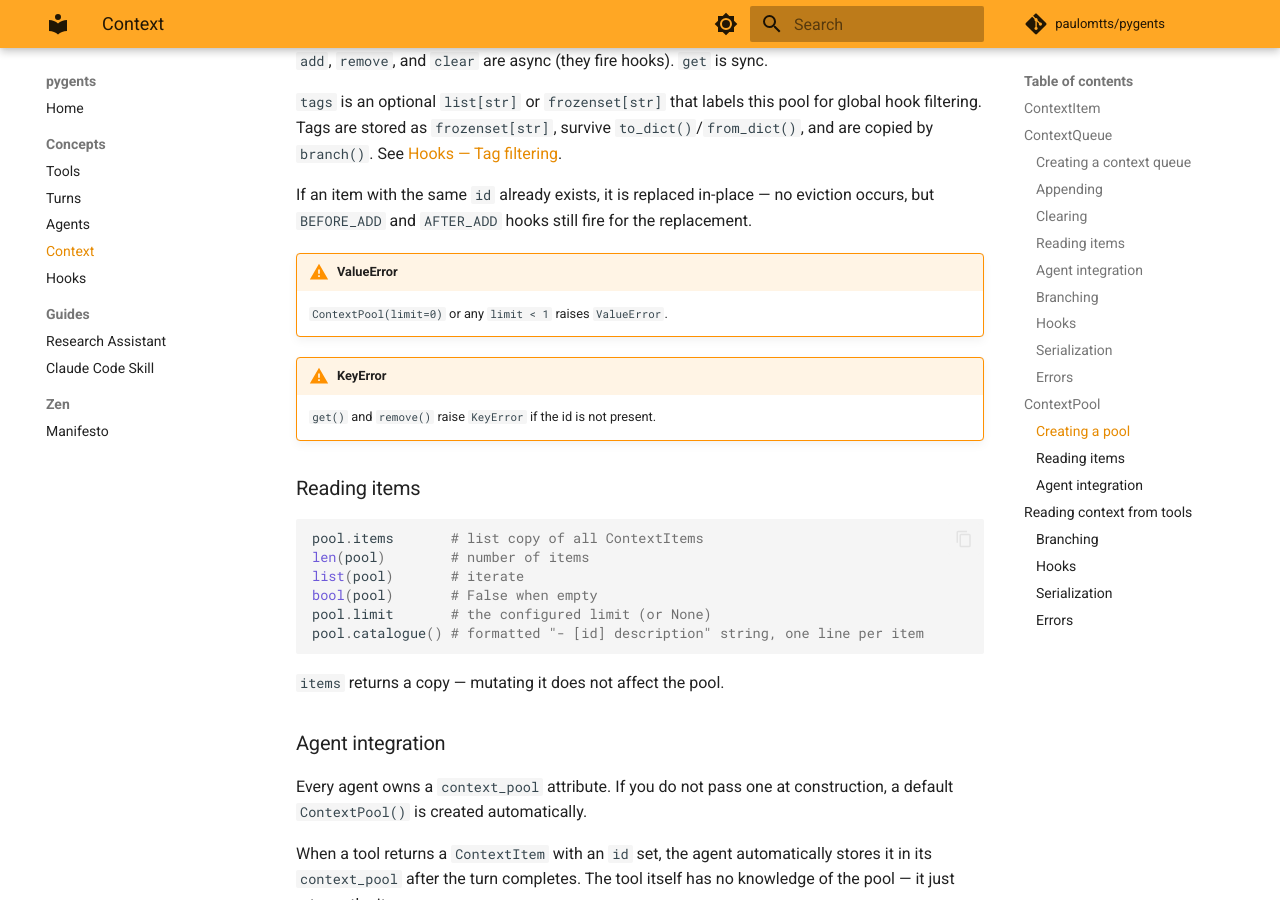
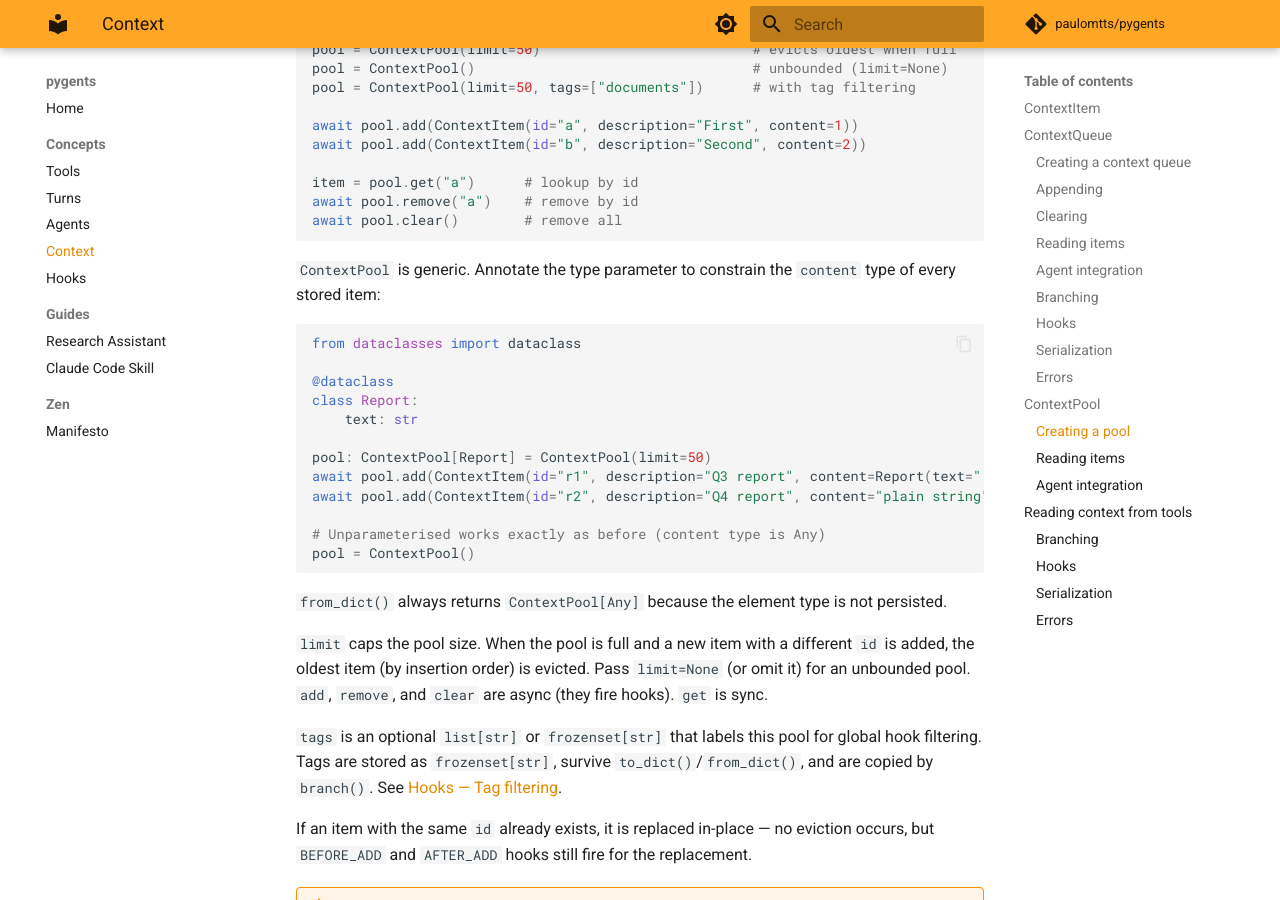
Before and after one commit to paulomtts/pygents, an MkDocs documentation site: the page built from docs/concepts/context.md, in a window 1280 px wide and 900 px high, scrolled down 6331 px. Built offline with MkDocs 1.6.1 and Material for MkDocs 9.7.7, drawn with Linux system fonts in a browser that asks for light colours; comment, search, counter and statistics services are not loaded; some of the changed text lies outside the part shown.

Commit message:
feat(context): make ContextQueue and ContextPool generic
Both classes now accept a type parameter so developers can write
ContextQueue[str] or ContextPool[MyModel] and have type checkers
enforce item content types. Unparameterised usage is unchanged.

Co-Authored-By: Claude Sonnet 4.6 <noreply@anthropic.com>

````diff
--- a/docs/concepts/context.md
+++ b/docs/concepts/context.md
@@ -54,6 +54,19 @@ await cq.append(ContextItem(content="assistant: hi there"))
 ```
 
 `limit` is the maximum number of items (must be >= 1). `ContextQueue` only accepts `ContextItem` instances.
+
+`ContextQueue` is generic. Annotate the type parameter to let type checkers enforce that items match the expected content type:
+
+```python
+cq: ContextQueue[str] = ContextQueue(limit=10)
+await cq.append(ContextItem(content="hello"))   # ok — ContextItem[str]
+await cq.append(ContextItem(content=42))        # type error
+
+# Unparameterised works exactly as before (content type is Any)
+cq = ContextQueue(limit=10)
+```
+
+`from_dict()` always returns `ContextQueue[Any]` because the element type is not persisted.
 
 Pass `tags=` to make global `@hook` declarations with a matching `tags` filter fire for this queue:
 
@@ -242,6 +255,25 @@ item = pool.get("a")      # lookup by id
 await pool.remove("a")    # remove by id
 await pool.clear()        # remove all
 ```
+
+`ContextPool` is generic. Annotate the type parameter to constrain the `content` type of every stored item:
+
+```python
+from dataclasses import dataclass
+
+@dataclass
+class Report:
+    text: str
+
+pool: ContextPool[Report] = ContextPool(limit=50)
+await pool.add(ContextItem(id="r1", description="Q3 report", content=Report(text="...")))  # ok
+await pool.add(ContextItem(id="r2", description="Q4 report", content="plain string"))       # type error
+
+# Unparameterised works exactly as before (content type is Any)
+pool = ContextPool()
+```
+
+`from_dict()` always returns `ContextPool[Any]` because the element type is not persisted.
 
 `limit` caps the pool size. When the pool is full and a new item with a different `id` is added, the oldest item (by insertion order) is evicted. Pass `limit=None` (or omit it) for an unbounded pool. `add`, `remove`, and `clear` are async (they fire hooks). `get` is sync.
 
````
Also changed, not shown: 1 other file.
